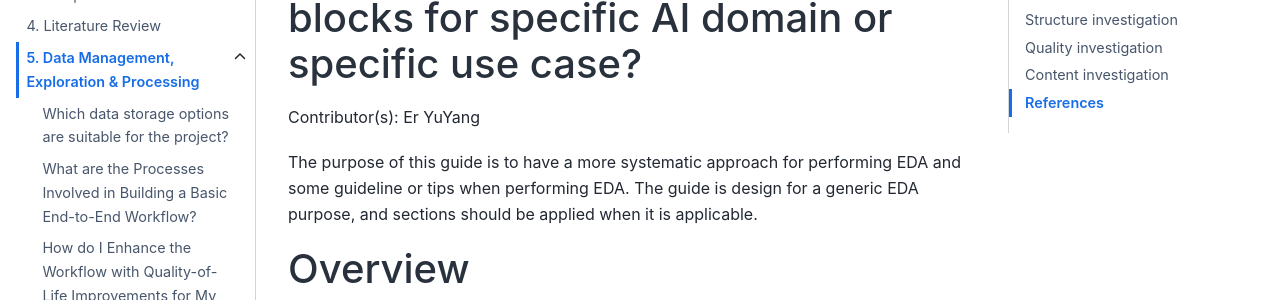
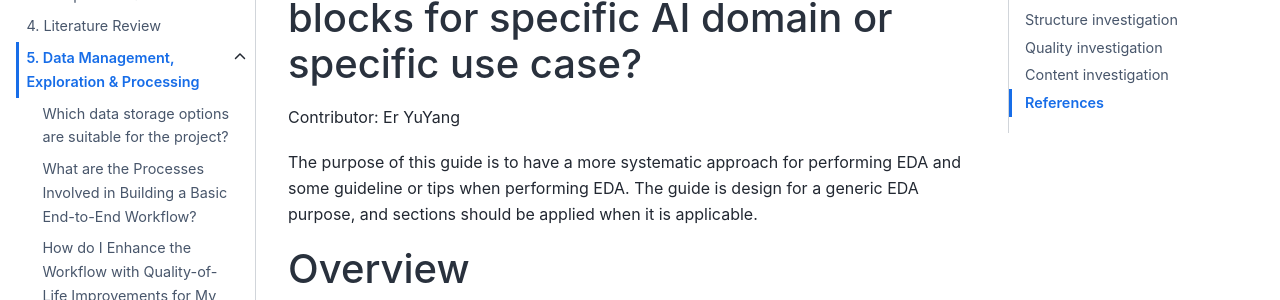
Before and after one commit to aisingapore/ai-practitioner-handbook, a Jupyter Book: the page built from book/5-data-mgmt-exp-proc/eda-generic.md, in a window 1280 px wide and 900 px high. Shown: the part 169-469 px from the top of the window. Built offline with Jupyter Book 1.0.4 settings and Sphinx 7.4.7 and the Sphinx Book theme 1.1.4, drawn with Linux system fonts in a browser that asks for light colours; pages that are not in the unit, such as notebooks, are missing from menus; some of the changed lines change nothing that is shown.

Commit message:
Made changes for reopening PR

```diff
--- a/book/5-data-mgmt-exp-proc/eda-generic.md
+++ b/book/5-data-mgmt-exp-proc/eda-generic.md
@@ -1,6 +1,6 @@
 # What are the basic core structure for performing EDA and optional blocks for specific AI domain or specific use case?
 
-Contributor(s): Er YuYang
+Contributor: Er YuYang
 
 The purpose of this guide is to have a more systematic approach for performing EDA and some guideline or tips when performing EDA. The guide is design for a generic EDA purpose, and sections should be applied when it is applicable.
 
```
